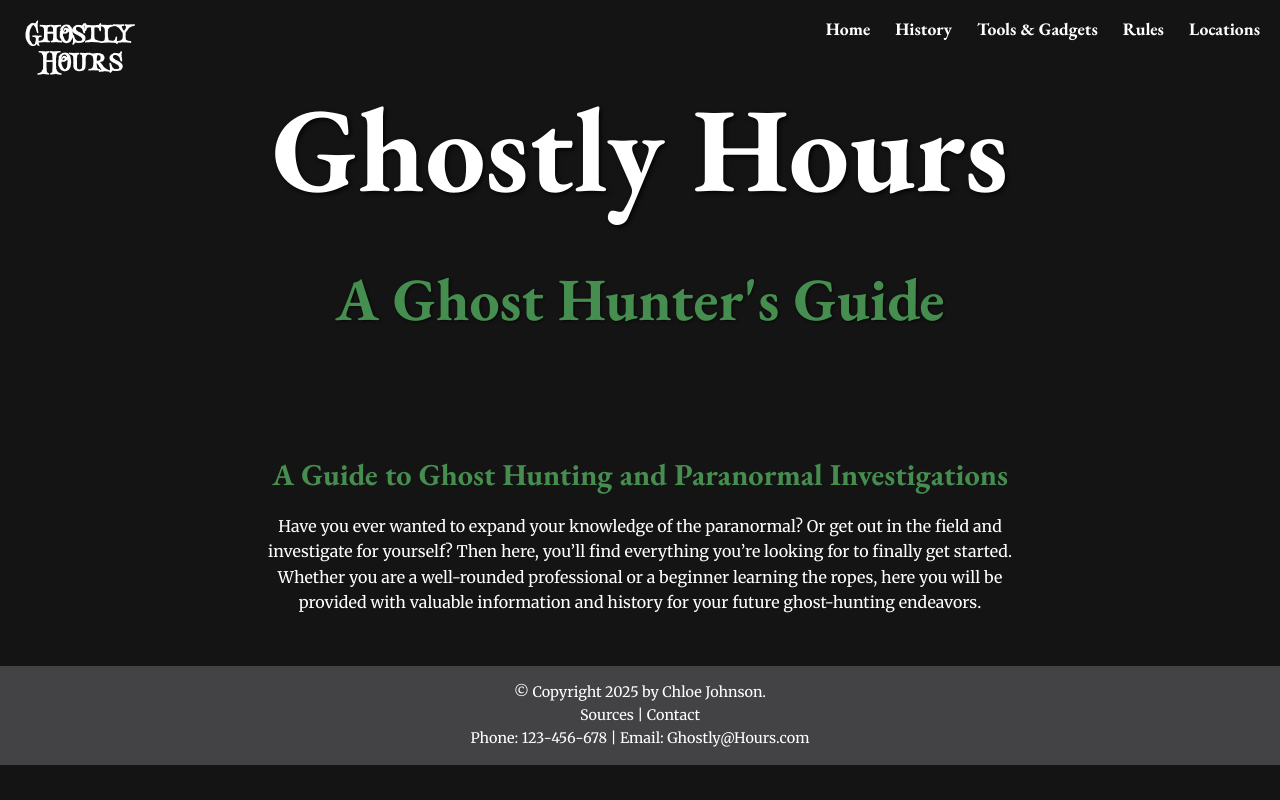
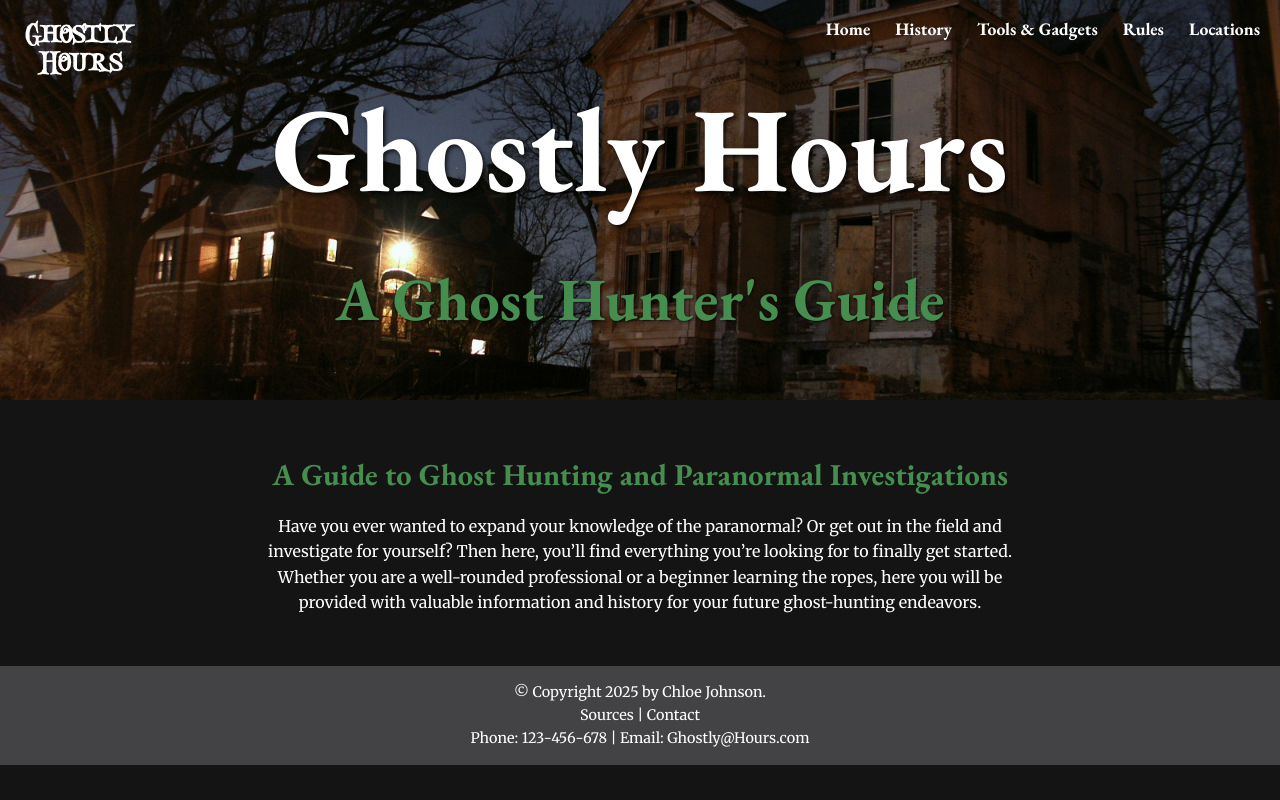
Before and after one commit to cjohn335/cjohn335.github.io, a plain HTML site: page index.html in a window 1280 px wide. Drawn offline with nearby package versions, Linux system fonts and the light colour scheme; files whose address does not match are found by name.

Commit message:
Update styles.css

```diff
--- a/styles.css
+++ b/styles.css
@@ -27,7 +27,9 @@ body {
   position: relative;
   width: 100%;
   height: 400px;
-  background: url('images/Header1.jpg') no-repeat center center/cover;
+
+  background: url('Header1.jpg') no-repeat center center/cover;
+
   display: flex;
   align-items: center;
   justify-content: center;
```
